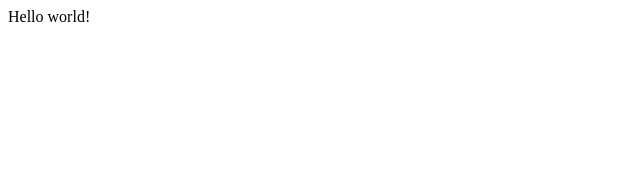
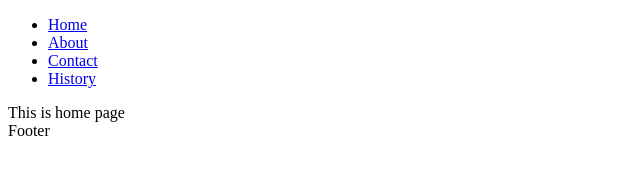
Before and after one commit to sanjipun/simply-recipe-gatsby, a Gatsby site: page / in a window 1280 px wide. Shown: the whole page, without its empty margins (0-640 px from the left). Built offline with nearby package versions, Linux system fonts and the light colour scheme; Gatsby itself is replaced by a stand-in of ours.

Commit message:
first commit

```diff
--- /dev/null
+++ b/src/Layout/Layout.jsx
@@ -0,0 +1,15 @@
+import React from "react"
+import Footer from "../components/Footer"
+import Navbar from "../components/Navbar"
+
+const Layout = ({ children }) => {
+  return (
+    <React.Fragment>
+      <Navbar />
+      {children}
+      <Footer />
+    </React.Fragment>
+  )
+}
+
+export default Layout
--- /dev/null
+++ b/src/components/Footer.jsx
@@ -0,0 +1,7 @@
+import React from "react"
+
+const Footer = () => {
+  return <div>Footer</div>
+}
+
+export default Footer
--- /dev/null
+++ b/src/components/Navbar.jsx
@@ -0,0 +1,25 @@
+import { Link } from "gatsby"
+import React from "react"
+
+const Navbar = () => {
+  return (
+    <nav>
+      <ul>
+        <li>
+          <Link to="/">Home</Link>
+        </li>
+        <li>
+          <Link to="/about">About</Link>
+        </li>
+        <li>
+          <Link to="/contact">Contact</Link>
+        </li>
+        <li>
+          <Link to="/company/history">History</Link>
+        </li>
+      </ul>
+    </nav>
+  )
+}
+
+export default Navbar
--- a/src/pages/index.js
+++ b/src/pages/index.js
@@ -1,5 +1,6 @@
 import React from "react"
+import Layout from "../Layout/Layout"
 
 export default function Home() {
-  return <div>Hello world!</div>
+  return <Layout>This is home page</Layout>
 }
```
Also changed, not shown: src/pages/404.js (added, +8 -0 lines), src/pages/about.js (added, +8 -0 lines), src/pages/company/history.js (added, +7 -0 lines), src/pages/contact.js (added, +8 -0 lines).
